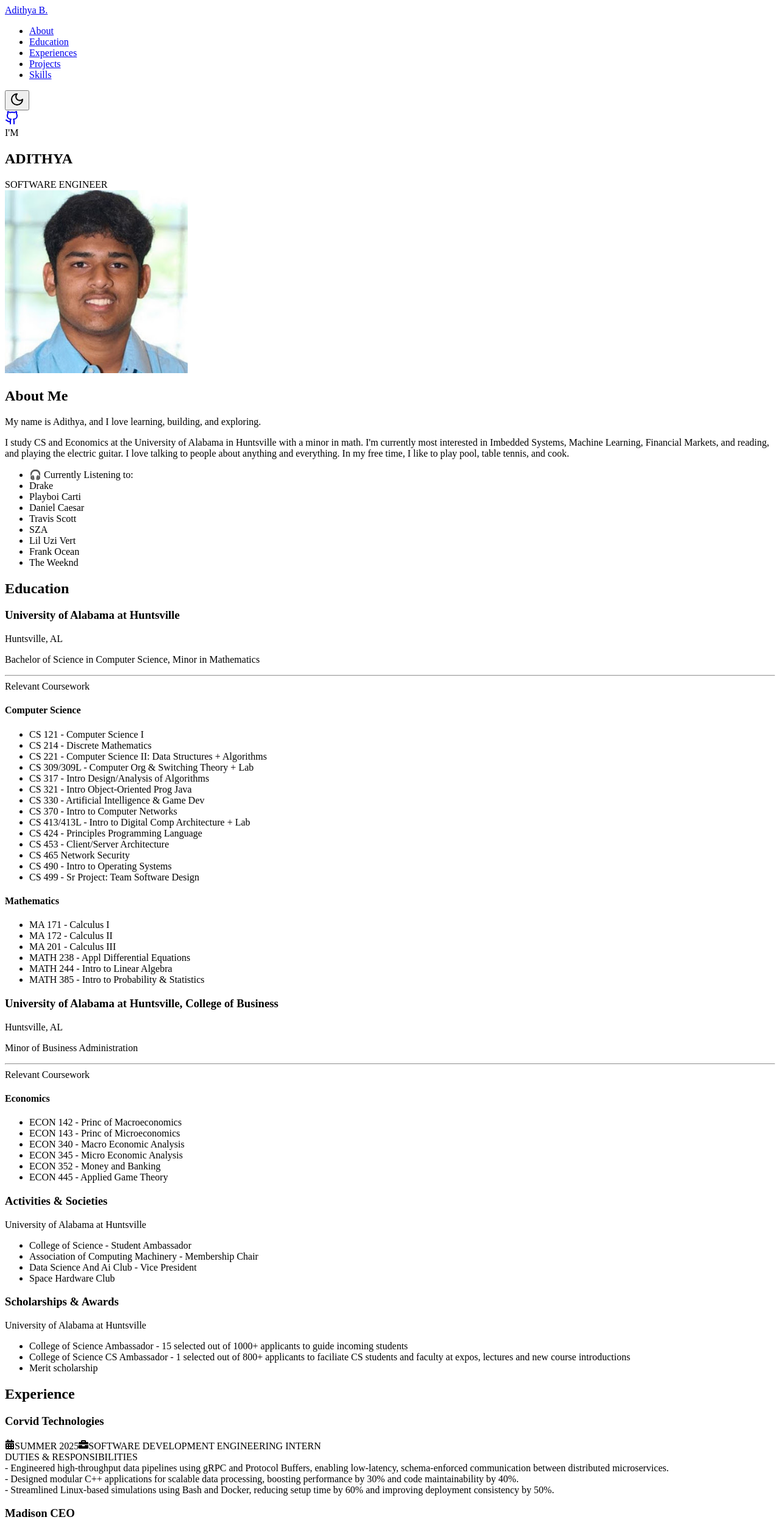
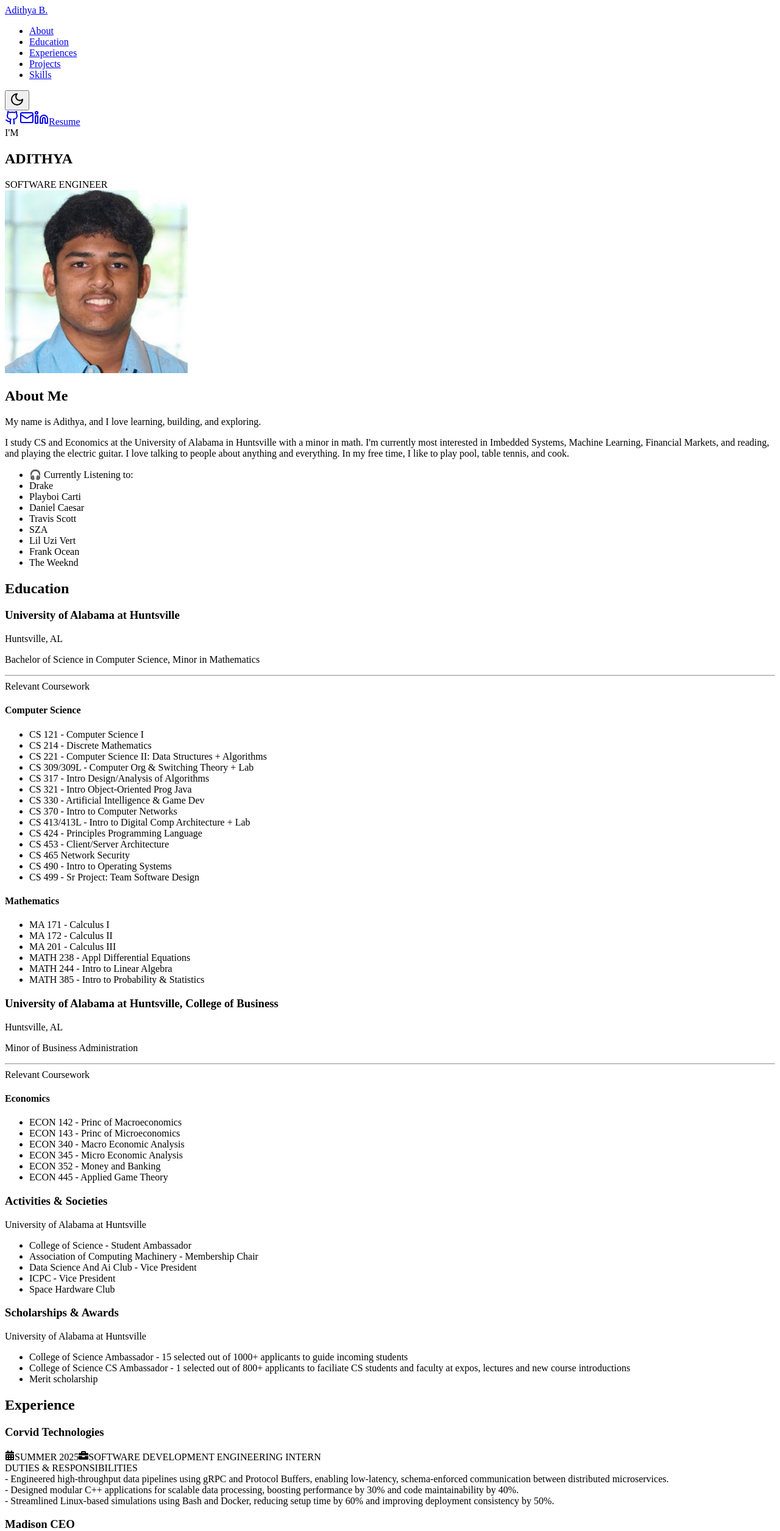
Before and after one commit to ab0626/personal-portfolio, a Next.js app: page / in a window 1280 px wide. Shown: the top 2511 px of the page at 61% size. Built offline with nearby package versions, Linux system fonts and the light colour scheme.

Commit message:
Add resume download button in Hero component

```diff
--- a/src/components/hero.tsx
+++ b/src/components/hero.tsx
@@ -6,7 +6,7 @@ import { Button } from "@/components/ui/button";
 import { Github, Linkedin, Mail } from "lucide-react";
 import { ThemeToggle } from "@/components/theme-toggle";
 import Image from "next/image";
-import { SiCplusplus, SiPython, SiSwift, SiPostgresql, SiMongodb, SiGit, SiGithub, SiDjango, SiDocker, SiC, SiR, SiApachespark, SiApachekafka, SiApachehadoop, SiPlotly, SiNumpy, SiPandas, SiScikitlearn, SiTensorflow, SiKeras, SiPytorch, SiAmazon, SiGooglecloud, SiLangchain, SiJira, SiTerraform } from "react-icons/si";
+import { SiCplusplus, SiPython, SiSwift, SiPostgresql, SiMongodb, SiGit, SiGithub, SiDjango, SiDocker, SiC, SiR, SiApachespark, SiApachekafka, SiApachehadoop, SiPlotly, SiNumpy, SiPandas, SiScikitlearn, SiTensorflow, SiKeras, SiPytorch, SiAmazon, SiGooglecloud, SiLangchain, SiJira, SiTerraform, SiCmake } from "react-icons/si";
 import { FaJava, FaRegCircle, FaDatabase, FaCloud, FaCalculator, FaChartLine, FaAws } from "react-icons/fa";
 
 function AnimatedHero() {
@@ -53,6 +53,7 @@ const skills = [
   { icon: <SiC color="#A8B9CC" />, label: "C" },
   { icon: <FaJava color="#007396" />, label: "Java" },
   { icon: <SiR color="#276DC3" />, label: "R" },
+  { icon: <FaRegCircle color="#4EAA25" />, label: "Bash" },
   { icon: <FaDatabase color="#F29111" />, label: "Cassandra" },
   { icon: <FaDatabase color="#00758F" />, label: "MySQL" },
   { icon: <FaDatabase color="#22ADF6" />, label: "InfluxDB" },
@@ -80,6 +81,7 @@ const skills = [
   { icon: <SiLangchain color="#00A67E" />, label: "Langchain" },
   { icon: <SiJira color="#0052CC" />, label: "Jira" },
   { icon: <SiTerraform color="#7B42BC" />, label: "Terraform" },
+  { icon: <FaRegCircle color="#0056B3" />, label: "CMake" },
   // Add more as needed
 ];
 
@@ -95,9 +97,15 @@ export function Hero() {
         <a href="https://github.com/ab0626" target="_blank" rel="noopener noreferrer" className="bg-gray-700 hover:bg-gray-900 p-3 rounded-full transition">
           <Github className="text-white w-6 h-6" />
         </a>
-        {/* <a href="mailto:your@email.com" className="bg-gray-700 hover:bg-green-700 p-3 rounded-full transition">
+        <a href="mailto:adithya35756@gmail.com" className="bg-gray-700 hover:bg-gray-900 p-3 rounded-full transition">
           <Mail className="text-white w-6 h-6" />
-        </a> */}
+        </a>
+        <a href="https://www.linkedin.com/in/adithya-b-/" target="_blank" rel="noopener noreferrer" className="bg-gray-700 hover:bg-gray-900 p-3 rounded-full transition">
+          <Linkedin className="text-white w-6 h-6" />
+        </a>
+        <a href="/resume.pdf" download className="bg-gray-700 hover:bg-gray-900 p-3 rounded-full transition">
+          <span className="text-white text-sm">Resume</span>
+        </a>
       </div>
 
       {/* Centered Content */}
@@ -204,6 +212,7 @@ export function Education() {
             <li>College of Science - Student Ambassador</li>
             <li>Association of Computing Machinery - Membership Chair</li>
             <li>Data Science And Ai Club - Vice President</li>
+            <li>ICPC - Vice President</li>
             <li>Space Hardware Club</li>
           </ul>
         </div>
```
